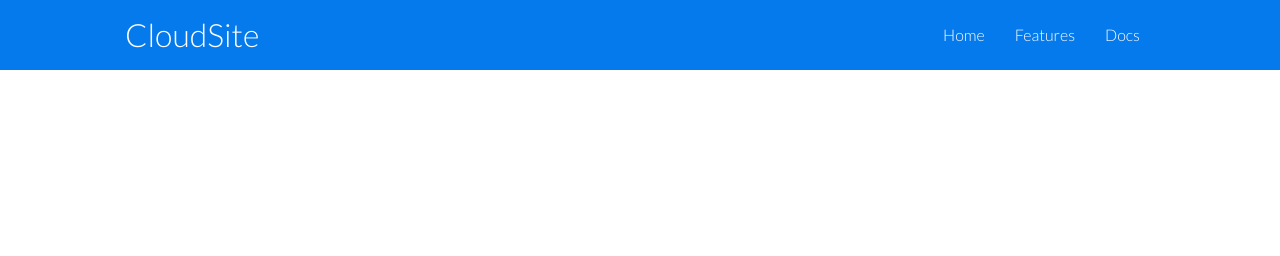
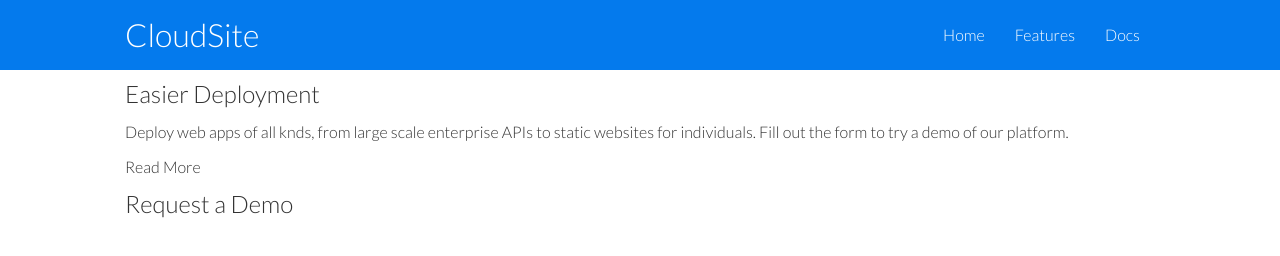
Before and after one commit to Ibnballo1/CloudSite, a plain HTML site: page index.html in a window 1280 px wide. Drawn offline with Linux system fonts and the light colour scheme.

Commit message:
Add text for showcase

```diff
--- a/index.html
+++ b/index.html
@@ -27,7 +27,23 @@
 
     <!-- Show Case -->
     <section class="showcase">
+        <div class="container grid">
+            <div class="showcase-text">
+                <h1>Easier Deployment</h1>
+                <p>Deploy web apps of all knds, from large scale enterprise APIs
+                    to static websites for individuals. Fill out the form to try a demo
+                of our platform.</p>
+                <a href="features.html" class="btn btn-outline">Read More</a>
+            </div>
+            <div class="showcase-form card">
+                <h2>Request a Demo</h2>
+                <form>
+                    <div class="form-control">
 
+                    </div>
+                </form>
+            </div>
+        </div>
     </section>
 </body>
 </html>
```
